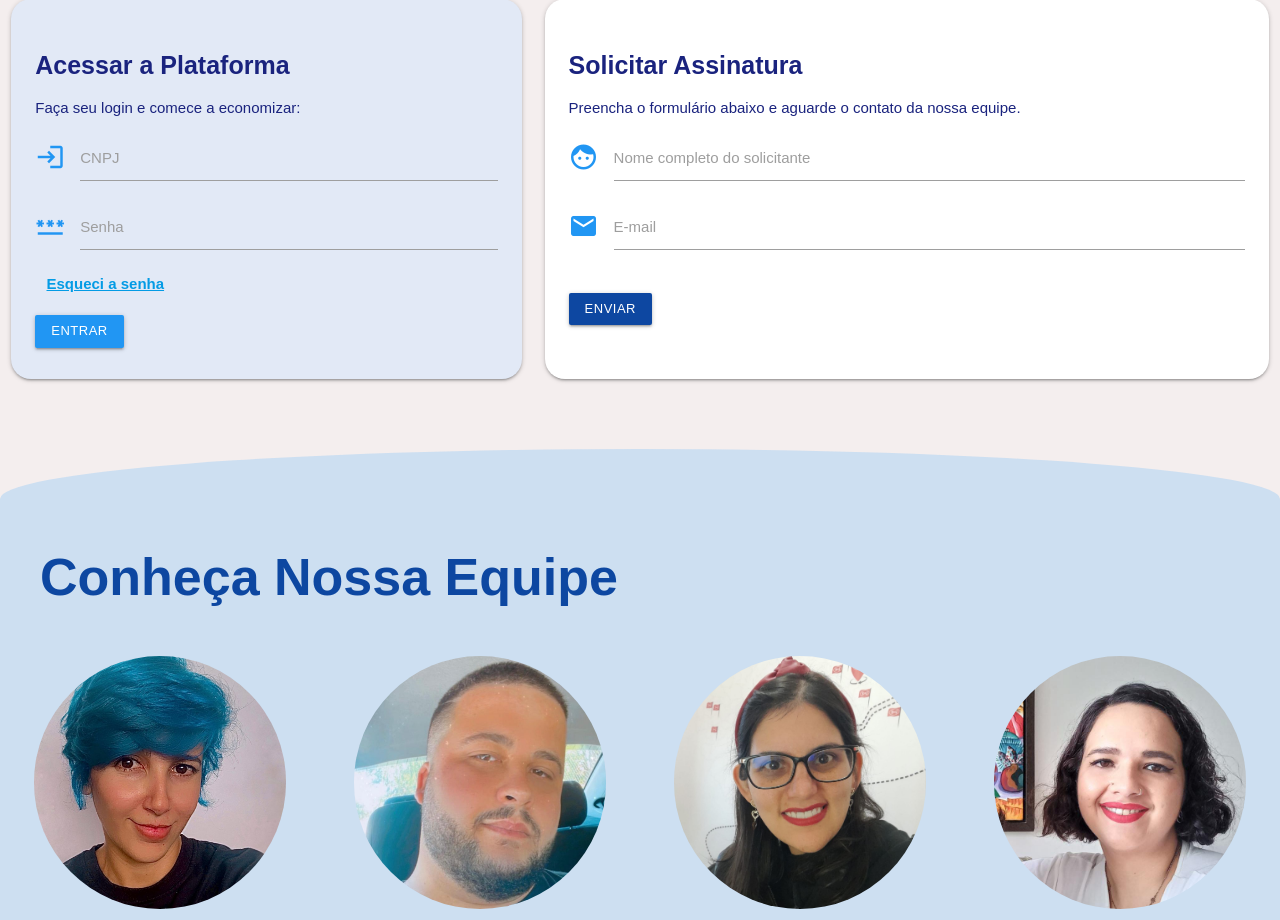
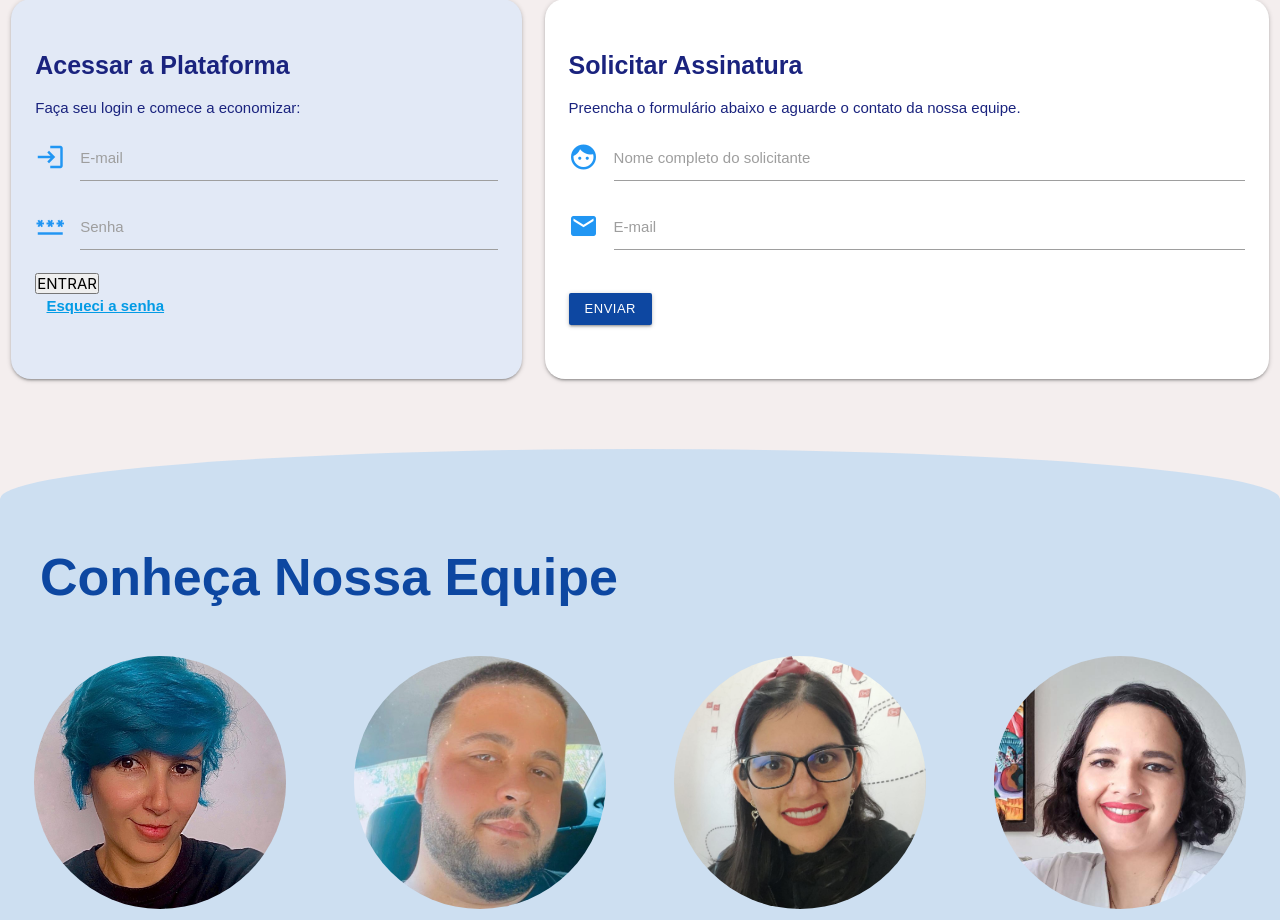
Before and after one commit to gustavomghisi7/OrcaFast, an Angular app: page / in a window 1280 px wide. Shown: the part 1778-2698 px from the top of the page. Built offline with nearby package versions, Linux system fonts and the light colour scheme.

Commit message:
conexão com o front end (página de home - login)

```diff
--- a/package.json
+++ b/package.json
@@ -19,6 +19,7 @@
     "@angular/platform-browser-dynamic": "~13.3.0",
     "@angular/router": "~13.3.0",
     "json-server": "^0.17.0",
+    "jwt-decode": "^3.1.2",
     "rxjs": "~7.5.0",
     "tslib": "^2.3.0",
     "zone.js": "~0.11.4"
--- a/src/app/pages/home/home.component.html
+++ b/src/app/pages/home/home.component.html
@@ -92,22 +92,23 @@
                         <h3 class="h3-indigo">Acessar a Plataforma</h3>
                         <p>Faça seu login e comece a economizar:</p>
 
-                        <form method="post">
+                        <form #f="ngForm" (ngSubmit)="logar(f.value)">
                             <div class="input-field">
                                 <i class="material-icons prefix blue-text">login</i>
-                                <input id="cnpj" type="text" class="validate">
-                                <label for="cnpj">CNPJ</label>
+                                <input id="email" type="email" class="validate" ngModel name="email">
+                                <label for="email">E-mail</label>
                             </div>
                             <div class="input-field">
                                 <i class="material-icons prefix blue-text">password</i>
-                                <input id="senha" type="password" class="validate">
+                                <input id="senha" type="password" class="validate" ngModel name="senha">
                                 <label for="senha">Senha</label>
                             </div>
+                            <button>
+                                ENTRAR
+                            </button>
                         </form>
                         <a href="#" class="col s12 links">Esqueci a senha</a>
-                        <a href="catalogo.html" class="margem waves-effect waves-light btn-small blue ">
-                            ENTRAR
-                        </a>
+
                     </div>
                 </div>
 
--- a/src/app/pages/home/home.component.ts
+++ b/src/app/pages/home/home.component.ts
@@ -1,4 +1,5 @@
 import { Component, OnInit } from '@angular/core';
+import { UsuariosService } from 'src/app/services/usuarios.service';
 
 @Component({
   selector: 'app-home',
@@ -7,9 +8,21 @@ import { Component, OnInit } from '@angular/core';
 })
 export class HomeComponent implements OnInit {
 
-  constructor() { }
+  constructor(private service: UsuariosService) { }
 
   ngOnInit(): void {
   }
 
+  logar(dados:any){
+    //console.log(dados)
+    this.service.logar(dados).subscribe(data => {
+      //console.log(data)
+      let token = JSON.stringify(data)
+      let x = JSON.parse(token)
+
+      localStorage.setItem('token', x.token)
+      window.location.reload()
+    })
+  }
+
 }
--- a/src/app/services/usuarios.service.ts
+++ b/src/app/services/usuarios.service.ts
@@ -27,4 +27,8 @@ export class UsuariosService {
   cadastrarUsuario(dados:any){
     return this.http.post(`${environment.BASE_URL}/usuarios`, dados)
   }
+
+  logar(dados:any){
+    return this.http.post(`${environment.BASE_URL}/usuarios/login`, dados)
+  }
 }
```
Also changed, not shown: 1 other file (tests, documents, lock files or other folders).
